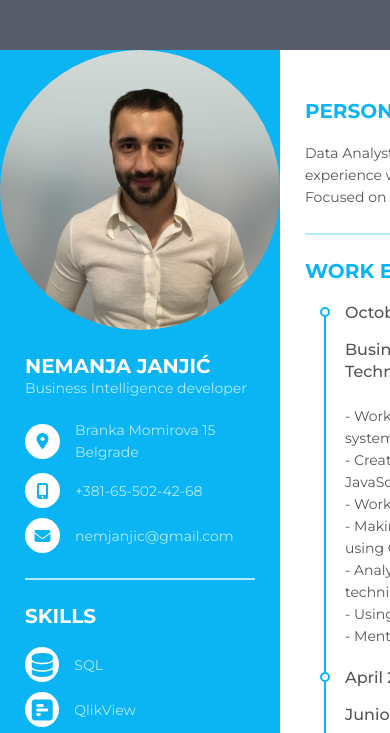
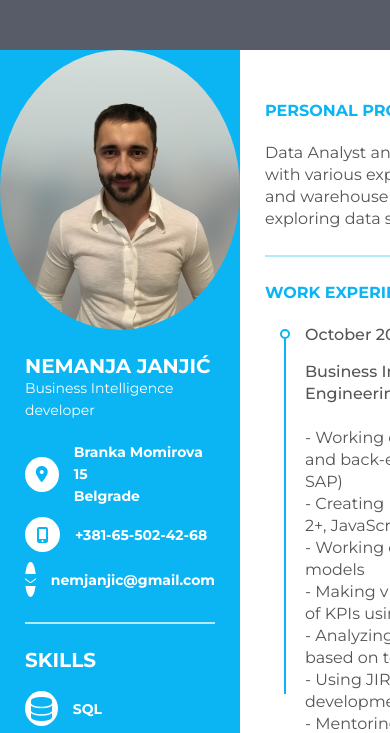
Before and after one commit to wiena/resume, a plain HTML site: page index.html in a window 390 px wide. Shown: the top 733 px of the page. Drawn offline with Linux system fonts and the light colour scheme.

Commit message:
mobile v1

```diff
--- a/index.html
+++ b/index.html
@@ -1,7 +1,8 @@
 <!DOCTYPE html>
 <html lang="en">
 <head>
-	<meta charset="UTF-8">
+  <meta charset="UTF-8">
+  <meta name="viewport" content="width=device-width, initial-scale=1.0">
 	<title>Nemanja Janjic Resume</title>
 	<link rel="stylesheet" href="styles.css">
 	<script src="https://kit.fontawesome.com/b99e675b6e.js"></script>
--- a/styles.css
+++ b/styles.css
@@ -75,6 +75,7 @@ a {
 
 .resume .resume_left .regular {
   color: #b1eaff;
+  color: #fff;
 }
 
 .resume .resume_item {
@@ -118,6 +119,10 @@ a {
 
 .resume .resume_left ul li .data {
   color: #b1eaff;
+  font-weight: bold;
+  color: #fff;
+
+
 }
 
 .resume .resume_left .resume_skills ul li {
@@ -126,31 +131,14 @@ a {
   color: #b1eaff;
   justify-content: space-between;
   align-items: center;
+  color: #fff;
+
 }
 
 .resume .resume_left .resume_skills ul li .skill_name {
   width: 80%;
+  font-weight: bold;
 }
-
-/* .resume .resume_left .resume_skills ul li .skill_progress {
-  width: 60%;
-  margin: 0 5px;
-  height: 5px;
-  background: #009fd9;
-  position: relative;
-} */
-
-/* .resume .resume_left .resume_skills ul li .skill_per {
-  width: 15%;
-} */
-
-/* .resume .resume_left .resume_skills ul li .skill_progress span {
-  position: absolute;
-  top: 0;
-  left: 0;
-  height: 100%;
-  background: #fff;
-} */
 
 .resume .resume_left .resume_social .semi-bold {
   color: #fff;
@@ -214,11 +202,6 @@ a {
   background: #0bb5f4;
 }
 
-/* .resume .resume_left .resume_hobby ul {
-  display: flex;
-  justify-content: space-between;
-} */
-
 .resume .resume_left .resume_hobby ul li {
   width: 30px;
   height: 30px;
@@ -233,16 +216,33 @@ a {
 
 }
 
-/* .resume .resume_left .resume_hobby ul li:before {
-  content: "";
-  position: absolute;
-  top: 15px;
-  right: -40px;
-  width: 40px;
-  height: 2px;
-  background: #fff;
-} */
 
  .resume .resume_left .resume_hobby ul li:last-child:before {
   display: none;
 }
+
+
+ @media(max-width: 500px){
+
+ .resume_right p {
+
+  font-size: 16px;
+ }
+
+  .resume .resume_left {
+  width: 30%;
+  background: #0bb5f4;
+}
+
+ .resume .resume_right {
+  width: 60%;
+
+}
+
+.resume .resume_left .data{
+
+  font-size: 14px;
+
+}
+
+}
```
